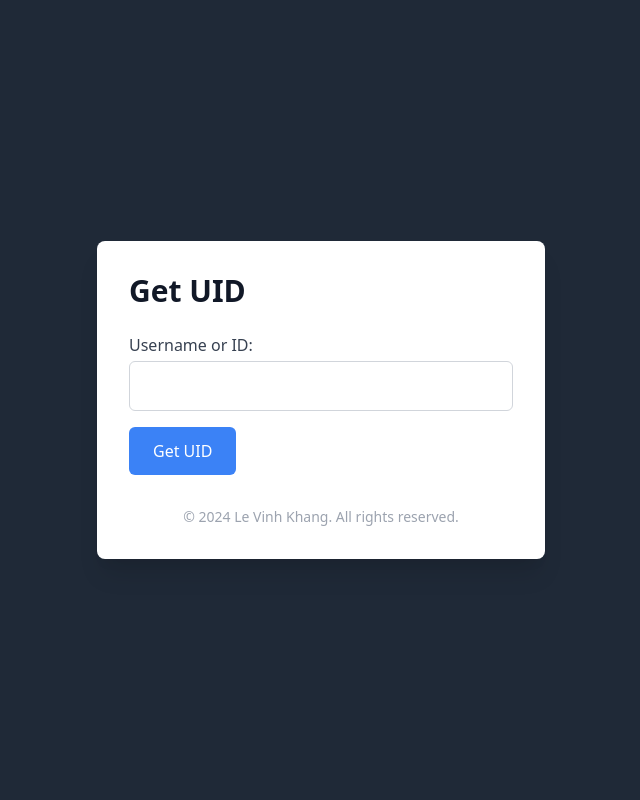
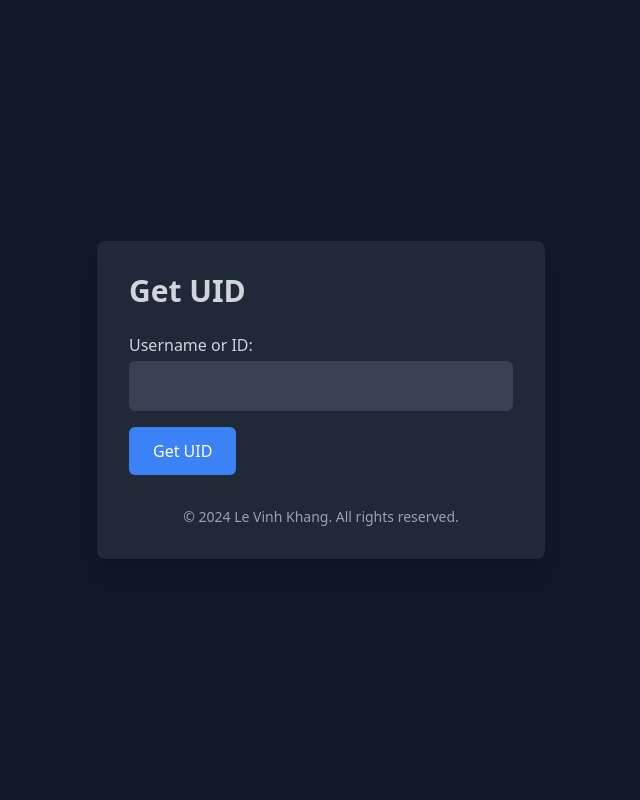
Before and after one commit to ZexisX/Get-Info-Facebook, a Flask app: page / in a window 1280 px wide. Shown: the whole page, without its empty margins (319-959 px from the left). Run offline with Flask 3, Linux system fonts and the light colour scheme.

Commit message:
Update index.html

```diff
--- a/app/templates/index.html
+++ b/app/templates/index.html
@@ -1,68 +1,34 @@
 <!DOCTYPE html>
-
 <html lang="en">
-
 <head>
-
  <meta charset="UTF-8">
-
  <meta name="viewport" content="width=device-width, initial-scale=1.0">
-
  <title>Get UID</title>
-
  <link rel="stylesheet" href="https://cdn.jsdelivr.net/npm/tailwindcss@2.2.19/dist/tailwind.min.css">
-
 </head>
-
-<body class="bg-gray-800 h-screen flex items-center justify-center">
-
- <div class="max-w-md w-full bg-white p-8 rounded-lg shadow-xl">
-
-  <h1 class="text-3xl font-bold text-gray-900 mb-6">Get UID</h1>
-
-
+<body class="bg-gray-900 h-screen flex items-center justify-center">
+ <div class="max-w-md w-full bg-gray-800 p-8 rounded-lg shadow-xl text-gray-300">
+    <h1 class="text-3xl font-bold mb-6">Get UID</h1>
 
     <form id="getUidForm" method="post" class="space-y-4">
-
        <div class="flex flex-col">
-
-    <label for="username" class="text-base font-medium text-gray-700">Username or ID:</label>
-
+       <label for="username" class="text-base font-medium">Username or ID:</label>
        <input type="text" id="username" name="username" required
-
-        class="mt-1 p-3 border border-gray-300 rounded-md focus:outline-none focus:ring focus:ring-blue-500 focus:ring-opacity-50">
-
+          class="mt-1 p-3 border border-gray-700 rounded-md focus:outline-none focus:ring focus:ring-blue-500 focus:ring-opacity-50 bg-gray-700 text-gray-200">
        </div>
 
-
-
        <button type="submit" class="bg-blue-500 hover:bg-blue-600 text-white font-medium py-3 px-6 rounded-md focus:outline-none focus:ring focus:ring-blue-300 focus:ring-opacity-50">Get UID</button>
-
     </form>
 
-
-
     <div id="result" class="mt-4">
-
    {% if uid %}
-
     <div id="userDetails" class="mt-4"></div>
-
    {% endif %}
-
   </div>
-
-
-
     <footer class="mt-8 text-center text-gray-400 text-sm">
-
        &copy; 2024 Le Vinh Khang. All rights reserved.
-
     </footer>
-
  </div>
-
-
 
  <script>
 
```
Lines whose indentation alone changed are shown as unchanged.
